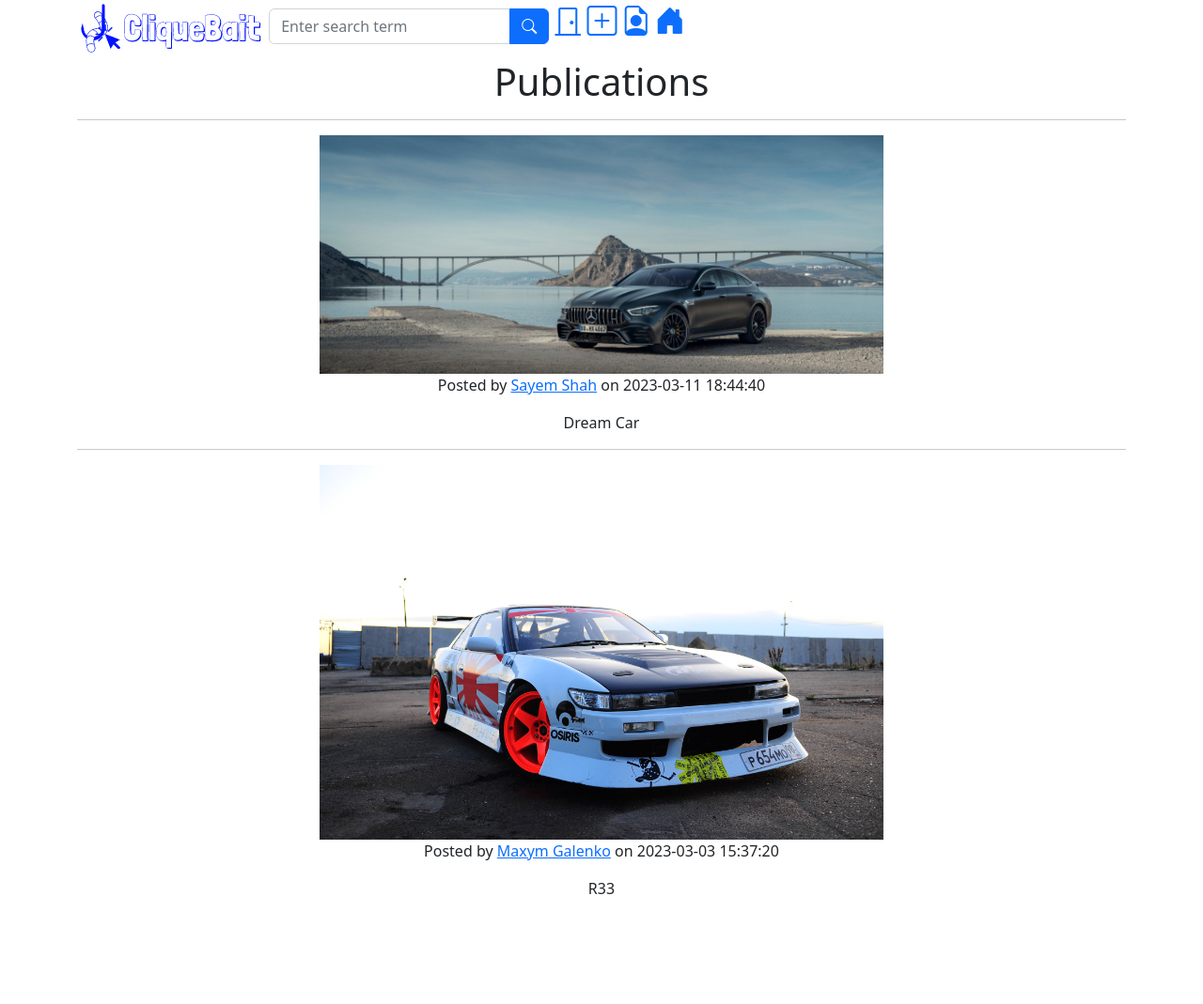
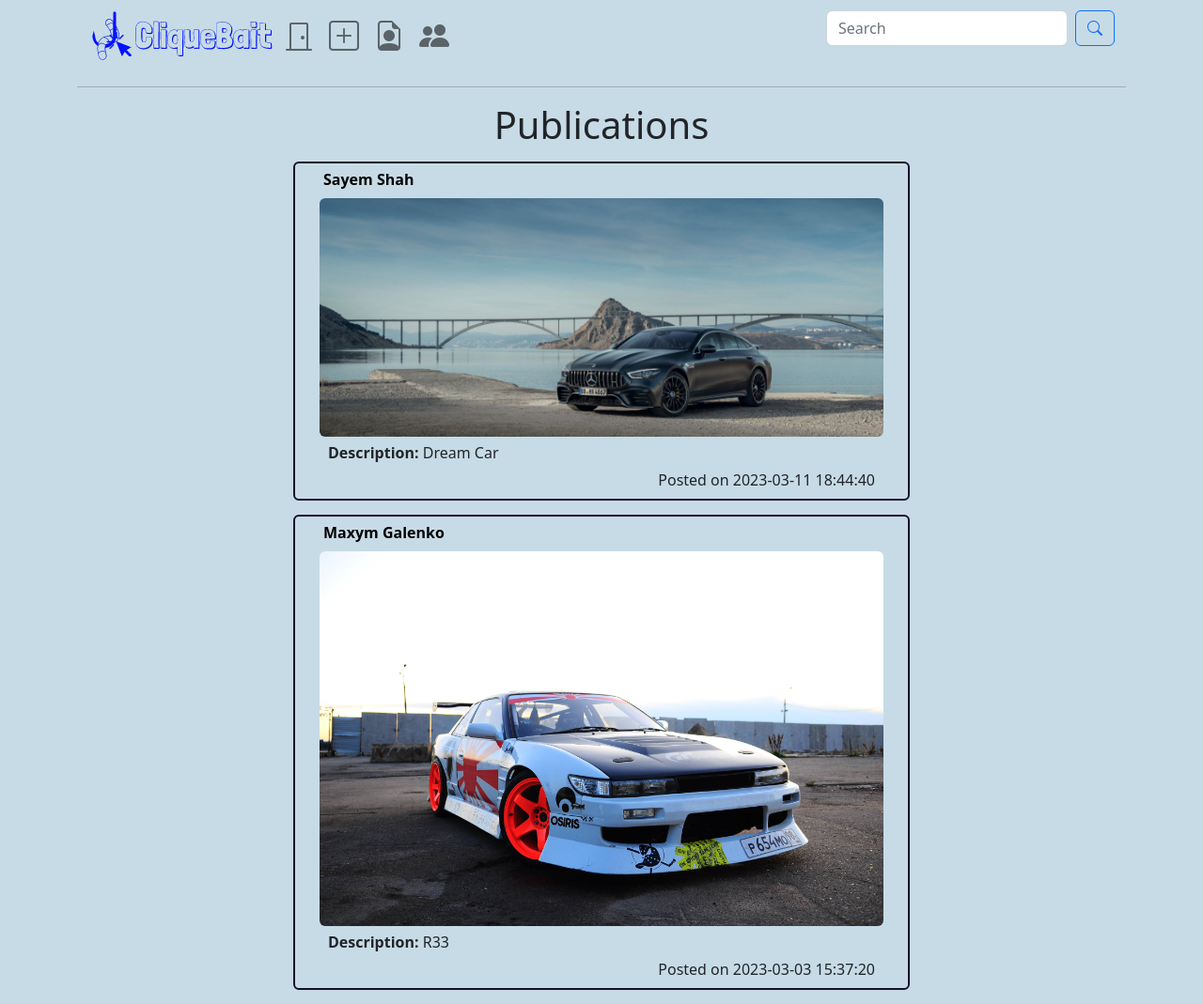
Before and after one commit to SlayemS/CliqueBait-Assignment2, a PHP site: page / in a window 1280 px wide. Shown: the whole page at 94% size. Before the commit the page ends 952 px from the top, so only its background shows below. Run offline with PHP 8.4, Linux system fonts and the light colour scheme; data comes from the database, SQL or seed files in the repository; both versions use the stored data as it was after the commit; some libraries are stand-ins or nearby versions.

Commit message:
Added CSS Styling

```diff
--- a/app/views/Profile/details.php
+++ b/app/views/Profile/details.php
@@ -1,6 +1,7 @@
 <?php $this->view('shared/header', 'CliqueBait'); ?>
 
-<h1><?=$data ?></h1>
+<img class="rounded-circle" src="/images/defaultPFP.png" alt="" style="text-align: right; display:block; margin-top: 25px;" width= '140px'>
+<h1><?=$data?></h1>
 
 <?php
 if(isset($_SESSION['profile_id']) && $_SESSION['profile_id'] == $data->profile_id){
@@ -18,7 +19,7 @@ if($this->iFollow($data->profile_id)){
 }
 ?>
 
-<h2>Publications by <?=$data ?></h2>
+<h2 style="text-align: center;">Posts</h2>
 <?php
 $publications = $data->getPublications();
 foreach ($publications as $publication) {
--- a/app/views/Publication/partial.php
+++ b/app/views/Publication/partial.php
@@ -1,12 +1,26 @@
-<div class='jumbotron' id='publication<?=$data->publication_id?>' style='text-align: center;'>
-	<hr>
+<div class='jumbotron rounded' id='publication<?=$data->publication_id?>' style='text-align: center; margin: 15px 230px; border: 2px solid #160f29;'>
+
 	<?php $profile=$data->getProfile(); ?>
-	<a href="/Publication/details/<?=$data->publication_id?>"><img src="/images/<?= $data->picture ?>" width='600px'></a>
-	<p>Posted by <a href='/Profile/details/<?=$profile->profile_id ?>'><?= htmlspecialchars($profile) ?></a> on <?= $data->timestamp?><?php
+	<p style="margin: 5px 0 8px 30px; text-align: left;">
+		<a class="text-decoration-none" href='/Profile/details/<?=$profile->profile_id ?>' style='color: black; font-weight: bold;'><?= htmlspecialchars($profile) ?>
+		</a>
+	</p>
+
+	<a href="/Publication/details/<?=$data->publication_id?>">
+		<img class="rounded" src="/images/<?= $data->picture ?>" width='600px'>
+	</a>
+
+	<p style="margin: 5px 0 0 35px; text-align: left;">
+		<strong>Description: </strong>
+		<?=htmlspecialchars($data->caption) ?>
+	</p>
+
+	<p style="bottom: ; text-align: right; margin: 5px 35px 8px 0;">
+		Posted on <?= $data->timestamp?><?php
 		if(isset($_SESSION['user_id']) && $_SESSION['user_id'] == $data->profile_id){
 			echo "<a href='/Publication/delete/$data->publication_id'><i class='bi-trash'></i></a>";
 			echo "<a href='/Publication/edit/$data->publication_id'><i class='bi-pen'></i></a>";
 		}
-	?></p>
-	<p><?=htmlspecialchars($data->caption) ?></p>
+	?>
+	</p>
 </div>
--- a/app/views/shared/header.php
+++ b/app/views/shared/header.php
@@ -7,23 +7,45 @@
 <script src="https://ajax.googleapis.com/ajax/libs/jquery/3.6.1/jquery.min.js"></script>
 </head>
 
-<body>
+<body style="background-color: #c7dbe6;">
 	<div class='container'>
-		<a href='/Main/index'><img src="/images/cliquebait.png" style="max-width: 200px;" /></a>
-		<form action="/Main/search" method="get" style='display:inline-block'>
-			<div class="input-group">
-			    <input type="search" name='search_term' class="form-control" placeholder="Enter search term" />
-			  <button type="submit" class="btn btn-primary" value="Search"><i class="bi-search"></i></button>
-			</div>
+		<nav class="navbar navbar-expand-lg" style="background-color: #c7dbe6;">
+		    <div class="container-fluid">
+		      <a href='/Main/index'><img src="/images/cliquebait.png" style="max-width: 200px;" /></a>
 
-		</form>
-		<?php
-		if(!isset($_SESSION['user_id'])){?>
-			<a href="/User/index"><i style="font-size: 2rem;" class='bi-door-closed' title="Log in"></i></a>
-<?php	}else{ ?>
-			<a href="/User/logout"><i style="font-size: 2rem;" class='bi-door-open' title='Log out'></i></a>
-<?php	}
-		?>
-		<a href='/Publication/create'><i style="font-size: 2rem;" class='bi-plus-square' title='New publication'></i></a>
-		<a href='/Profile/index'><i style="font-size: 2rem;" class='bi-file-earmark-person' title='My Profile'></i></a>
-		<a href='/Follow/index'><i style="font-size: 2rem;" class='bi-house-door-fill' title='Followed'></i></a>
+		      <button class="navbar-toggler" type="button" data-bs-toggle="collapse" data-bs-target="#navbarColor03" aria-controls="navbarColor03" aria-expanded="false" aria-label="Toggle navigation">
+		        <span class="navbar-toggler-icon"></span>
+		      </button>
+
+		      <div class="collapse navbar-collapse" id="navbarColor03">
+		        <ul class="navbar-nav me-auto mb-2 mb-lg-0">
+		        	<li>
+				      	<?php if (!isset($_SESSION['user_id'])) {?>
+				      		<a class="nav-link" href="/User/index"><i style="font-size: 2rem;" class='bi-door-closed' title="Log in"></i></a>
+				      	<?php } else { ?>
+				      		<a class="nav-link" href="/User/logout"><i style="font-size: 2rem;" class='bi-door-open' title='Log out'></i></a>
+				      	<?php }
+				      	?>
+		      		</li>
+
+		          <li class="nav-item">
+		            <a class="nav-link" href='/Publication/create'><i style="font-size: 2rem;" class='bi-plus-square' title='New publication'></i></a>
+		          </li>
+		          <li class="nav-item">
+		            <a class="nav-link" href='/Profile/index'><i style="font-size: 2rem;" class='bi-file-earmark-person' title='My Profile'></i></a>
+		          </li>
+		          <li class="nav-item">
+		            <a class="nav-link" href='/Follow/index'><i style="font-size: 2rem;" class='bi-people-fill' title='Followed'></i></a>
+		          </li>
+		        </ul>
+
+		        <form class="d-flex" action="/Main/search" method="get" role="search">
+		          <input class="form-control me-2" type="search" name='search_term' placeholder="Search" aria-label="Search">
+		          <button class="btn btn-outline-primary" type="submit" value="search">
+		          	<i class="bi-search"></i>
+		          </button>
+		        </form>
+		      </div>
+		    </div>
+		</nav>
+		<hr>
```
Also changed, not shown: cliquebait.sql (+5 -4 lines), images/6403b1a2a75bb.png (deleted), images/6408a310bcd97.jpg (added), images/640ccc18431ae.jpg (added), images/defaultPFP.png (added).
